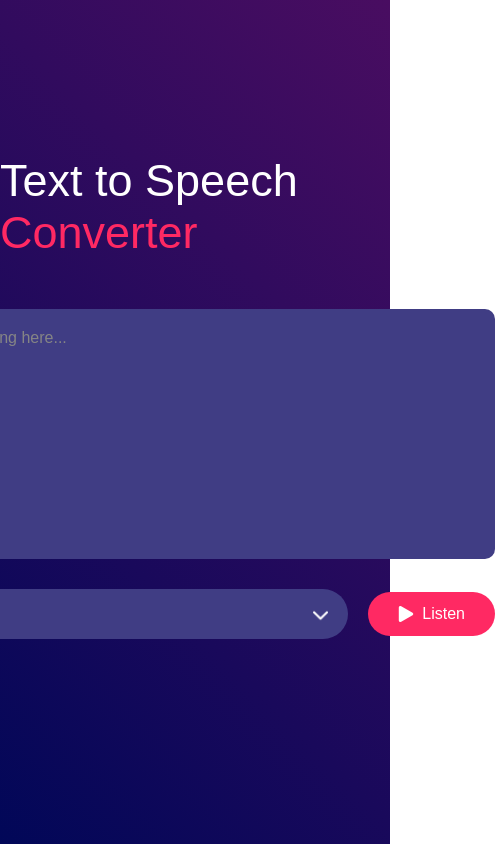
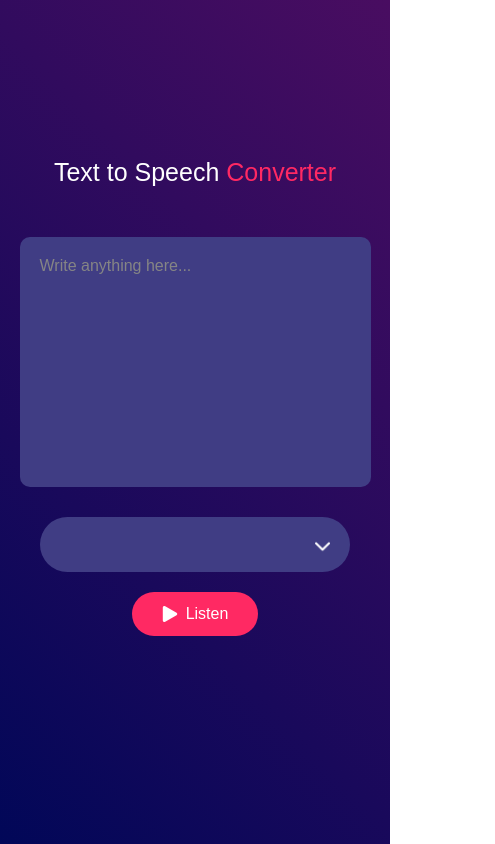
Before and after one commit to Sabbirfeni/text-to-speech, a plain HTML site: page index.html in a window 390 px wide. Shown: the whole page, 495 px wide, since content can reach past the window. Drawn offline with Linux system fonts and the light colour scheme.

Commit message:
Mobile view created

```diff
--- a/assets/css/style.css
+++ b/assets/css/style.css
@@ -50,6 +50,7 @@ textarea::placeholder {
     width: 600px;
     display: flex;
     align-items: center;
+    flex-direction: row;
     gap: 20px;
 }
 
@@ -88,3 +89,26 @@ select {
     background-position-x: calc(100% - 20px);
     background-position-y: 19px;
 }
+
+
+
+
+
+/* Mobile view */
+@media only screen and (max-width: 600px) {
+    .hero h1 {
+        font-size: 25px;
+    }
+    textarea {
+        width: 90%;
+    }
+    .row {
+        width: 100%;
+        flex-direction: column;
+    }
+    select {
+        width: 310px;
+        padding: 20px;
+        background-position-y: 22px;
+    }
+}
```
